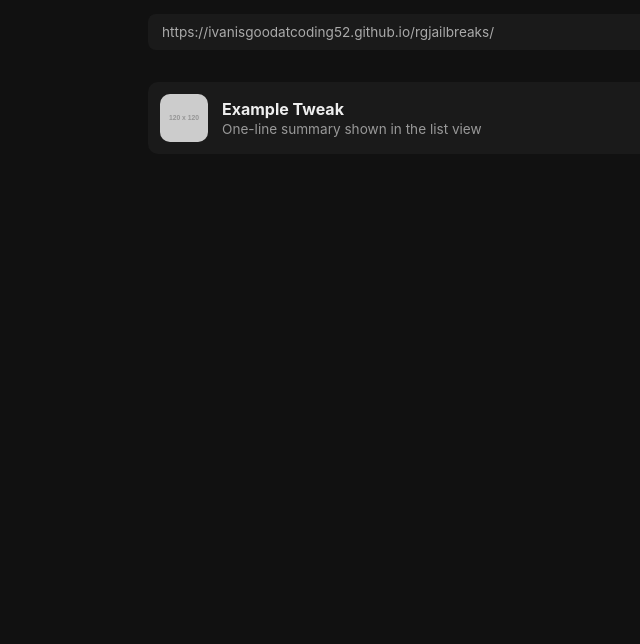
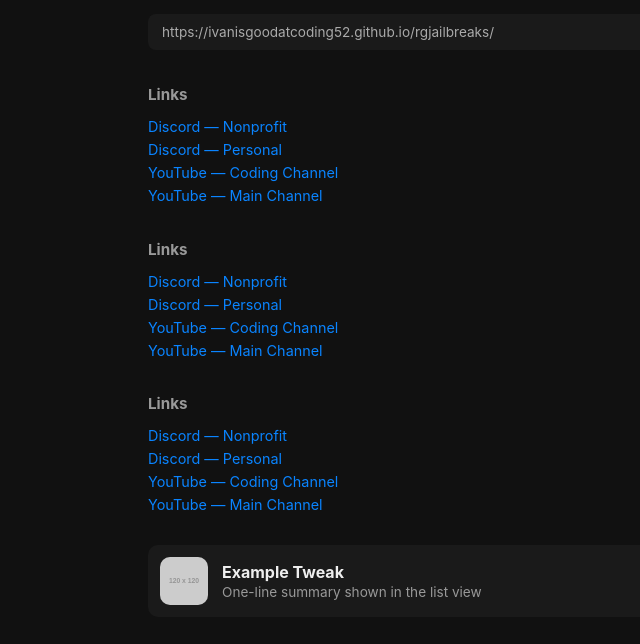
Before and after one commit to ivanisgoodatcoding52/rgjailbreaks, a plain HTML site: page index.html in a window 1280 px wide. Shown: the part 196-840 px from the top of the page, without its empty margins (172-812 px from the left). Before the commit the page ends 800 px from the top, so only its background shows below. Drawn offline with Linux system fonts and the light colour scheme; placeholder pictures from the web are drawn by us.

Commit message:
Add social links

```diff
--- a/index.html
+++ b/index.html
@@ -18,6 +18,9 @@
   .tweak-info h3 { margin: 0 0 2px 0; font-size: 1em; }
   .tweak-info p { margin: 0; font-size: 0.85em; color: #999; }
   .empty { color: #666; font-size: 0.9em; margin-top: 20px; }
+  .social-links { display:flex; flex-direction:column; gap:6px; margin: 20px 0; }
+  .social-links a { color:#0a84ff; text-decoration:none; font-size:0.9em; }
+  .social-links a:hover { text-decoration:underline; }
 </style>
 </head>
 <body>
@@ -38,6 +41,27 @@
 
   <div class="url-box">https://ivanisgoodatcoding52.github.io/rgjailbreaks/</div>
 
+  <div class="social-links">
+    <h3 style="margin-bottom:8px; font-size:0.95em; color:#999;">Links</h3>
+    <a href="https://discord.gg/ga7yxwvrXc" target="_blank">Discord — Nonprofit</a>
+    <a href="https://discord.gg/CHgBRkab2e" target="_blank">Discord — Personal</a>
+    <a href="https://www.youtube.com/@rgcodesarray" target="_blank">YouTube — Coding Channel</a>
+    <a href="https://www.youtube.com/@ivanisgood52" target="_blank">YouTube — Main Channel</a>
+  </div>
+  <div class="social-links">
+    <h3 style="margin-bottom:8px; font-size:0.95em; color:#999;">Links</h3>
+    <a href="https://discord.gg/ga7yxwvrXc" target="_blank">Discord — Nonprofit</a>
+    <a href="https://discord.gg/CHgBRkab2e" target="_blank">Discord — Personal</a>
+    <a href="https://www.youtube.com/@rgcodesarray" target="_blank">YouTube — Coding Channel</a>
+    <a href="https://www.youtube.com/@ivanisgood52" target="_blank">YouTube — Main Channel</a>
+  </div>
+  <div class="social-links">
+    <h3 style="margin-bottom:8px; font-size:0.95em; color:#999;">Links</h3>
+    <a href="https://discord.gg/ga7yxwvrXc" target="_blank">Discord — Nonprofit</a>
+    <a href="https://discord.gg/CHgBRkab2e" target="_blank">Discord — Personal</a>
+    <a href="https://www.youtube.com/@rgcodesarray" target="_blank">YouTube — Coding Channel</a>
+    <a href="https://www.youtube.com/@ivanisgood52" target="_blank">YouTube — Main Channel</a>
+  </div>
   <div id="tweak-list" class="tweak-list"></div>
   <p id="empty-msg" class="empty" style="display:none;">No tweaks published yet.</p>
 </div>
```
